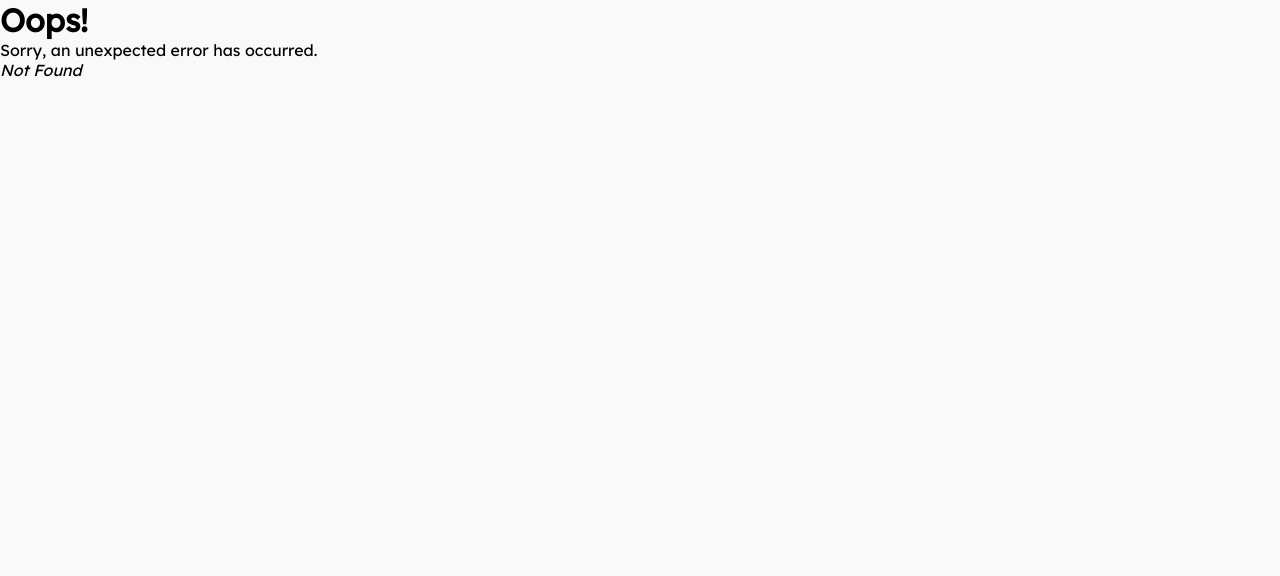
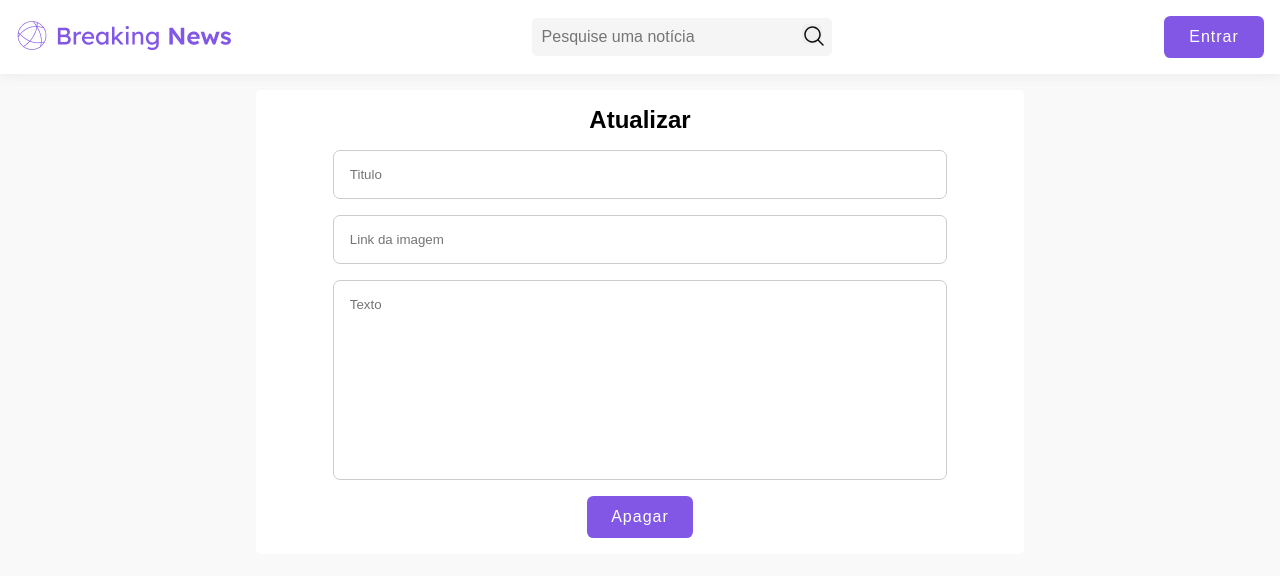
Before and after one commit to ItaloFabricio/spa-breakingnews, a React (Vite) app: page /manage-news/1 in a window 1280 px wide. Before the commit this address had no page. Shown: the top 576 px of the page. Built offline with nearby package versions, Linux system fonts and the light colour scheme.

Commit message:
creating a news story on the front end

```diff
--- a/src/components/Input/Input.jsx
+++ b/src/components/Input/Input.jsx
@@ -1,7 +1,29 @@
-import { InputSpace } from "./InputStyled";
+import { InputSpace, TextareaSpace } from "./InputStyled";
 
-export function Input({type, placeholder, register, name}) {
-    return (
-        <InputSpace type={type} placeholder={placeholder} {...register(name)} />
-    )
+export function Input({
+  type,
+  placeholder,
+  register,
+  name,
+  isInput = true,
+  value,
+}) {
+  let inputProps = {
+    type,
+    placeholder,
+    ...register(name),
+  };
+  if (value) {
+    inputProps.value = value;
+  }
+
+  return (
+    <>
+      {isInput ? (
+        <InputSpace {...inputProps} />
+      ) : (
+        <TextareaSpace {...inputProps} />
+      )}
+    </>
+  );
 }
--- a/src/components/Input/InputStyled.jsx
+++ b/src/components/Input/InputStyled.jsx
@@ -5,3 +5,12 @@ export const InputSpace = styled.input`
     border-radius: 7px;
     border: 1px solid #ccc;
 `;
+
+export const TextareaSpace = styled.textarea`
+  padding: 1rem;
+  border-radius: 7px;
+  border: 1px solid #ccc;
+  width: 100%;
+  height: 200px;
+  resize: none;
+`;
--- /dev/null
+++ b/src/pages/ManageNews/ManageNews.jsx
@@ -0,0 +1,87 @@
+import { useForm } from "react-hook-form";
+import { createNews } from "../../services/newsServices";
+import { AddNewsContainer } from "./ManageNewsStyled";
+import { useNavigate, useParams } from "react-router-dom";
+import { zodResolver } from "@hookform/resolvers/zod";
+import { newsSchema } from "../../schemas/newsSchema";
+import { Input } from "../../components/Input/Input";
+import { Button } from "../../components/Button/Button";
+
+export function ManageNews() {
+  const { action } = useParams();
+  const navigate = useNavigate();
+
+  const {
+    register: registerNews,
+    handleSubmit: handleRegisterNews,
+    formState: { errors: errorsRegisterNews },
+    setValue,
+  } = useForm({ resolver: zodResolver(newsSchema) });
+
+  async function registerNewsSubmit(data) {
+    try {
+        await createNews(data);
+        navigate("/profile");
+    } catch (error) {
+        console.log(error);
+    }
+  }
+
+  async function editNewsSubmit(data) {}
+
+  return (
+    <AddNewsContainer>
+      <h2>{action == "add" ? "Adicionar" : "Atualizar"} </h2>
+      <form
+        onSubmit={
+          action == "add"
+            ? handleRegisterNews(registerNewsSubmit)
+            : handleRegisterNews(editNewsSubmit)
+        }
+      >
+        <Input
+          type="text"
+          placeholder="Titulo"
+          name="title"
+          register={registerNews}
+          disabled={action === "delete"}
+        />
+        {errorsRegisterNews.title && (
+          <ErrorSpan>{errorsRegisterNews.title.message}</ErrorSpan>
+        )}
+        <Input
+          type="text"
+          placeholder="Link da imagem"
+          name="banner"
+          register={registerNews}
+          disabled={action === "delete"}
+        />
+        {errorsRegisterNews.banner && (
+          <ErrorSpan>{errorsRegisterNews.banner.message}</ErrorSpan>
+        )}
+        <Input
+          type="text"
+          placeholder="Texto"
+          name="text"
+          register={registerNews}
+          isInput={false}
+          disabled={action === "delete"}
+        />
+        {errorsRegisterNews.text && (
+          <ErrorSpan>{errorsRegisterNews.text.message}</ErrorSpan>
+        )}
+
+        <Button
+          type="submit"
+          text={
+            action === "add"
+              ? "Adicionar"
+              : action === "edit"
+              ? "Atualizar"
+              : "Apagar"
+          }
+        />
+      </form>
+    </AddNewsContainer>
+  );
+}
--- /dev/null
+++ b/src/pages/ManageNews/ManageNewsStyled.jsx
@@ -0,0 +1,29 @@
+import styled from "styled-components";
+
+export const AddNewsContainer = styled.section`
+  width: 60%;
+  margin: 1rem auto;
+  display: flex;
+  flex-direction: column;
+  align-items: center;
+  justify-content: center;
+  background-color: #fff;
+  border-radius: 0.3rem;
+
+  h2 {
+    margin-top: 1rem;
+  }
+
+  form {
+    min-width: 80%;
+    display: flex;
+    flex-direction: column;
+    align-items: center;
+    margin: 1rem 0;
+    gap: 1rem;
+
+    input {
+      width: 100%;
+    }
+  }
+`;
--- a/src/pages/Profile/Profile.jsx
+++ b/src/pages/Profile/Profile.jsx
@@ -45,7 +45,7 @@ export function Profile() {
         </ProfileUser>
 
         <ProfileActions>
-          <Link to="/manage-news/add/news">
+          <Link to="/manage-news/add">
             <ProfileIconAdd>
               <i className="bi bi-plus-circle"></i>
             </ProfileIconAdd>
--- /dev/null
+++ b/src/schemas/newsSchema.js
@@ -0,0 +1,22 @@
+import { z } from "zod";
+
+export const newsSchema = z.object({
+  title: z
+    .string()
+    .nonempty({ message: "O título não pode ser vazio" })
+    .refine((value) => !/^\s*$/.test(value), {
+      message: "O título não pode ter apenas espaços",
+    }),
+  banner: z
+    .string()
+    .nonempty({ message: "O link do banner não pode ser vazio" })
+    .refine((value) => !/^\s*$/.test(value), {
+      message: "O link do banner não pode ter apenas espaços",
+    }),
+  text: z
+    .string()
+    .nonempty({ message: "O texto não pode ser vazio" })
+    .refine((value) => !/^\s*$/.test(value), {
+      message: "O texto não pode ter apenas espaços",
+    }),
+});
--- a/src/services/newsServices.js
+++ b/src/services/newsServices.js
@@ -27,3 +27,12 @@ export function getAllNewsByUser() {
     });
     return response;
 }
+
+export function createNews(body) {
+    const response = axios.post(`${baseURL}/news/create`, body, {
+      headers: {
+        Authorization: `Bearer ${Cookies.get("token")}`,
+      },
+    });
+    return response;
+  }
```
Also changed, not shown: src/main.jsx (+6 -1 lines).
